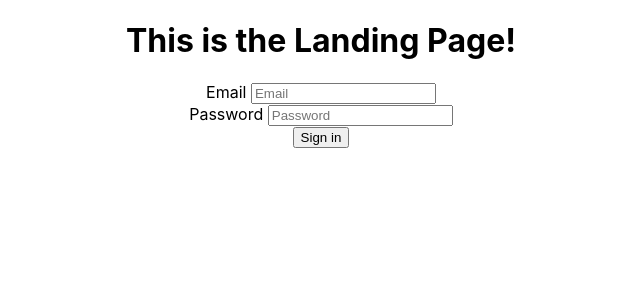
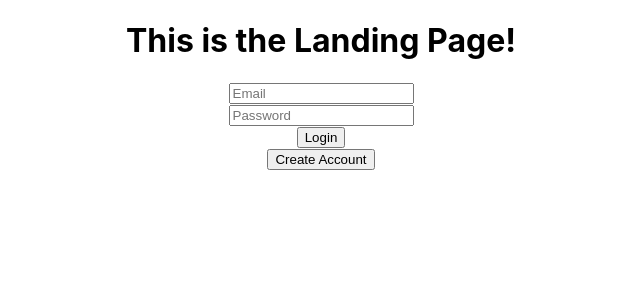
Before and after one commit to zacharypantalone/projectjjz, a React (Create React App) app: page / in a window 1280 px wide. Shown: the top 300 px of the page, without its empty margins (319-959 px from the left). Built offline with nearby package versions, Linux system fonts and the light colour scheme.

Commit message:
add formfield component to landing page view

```diff
--- a/src/App.js
+++ b/src/App.js
@@ -1,14 +1,66 @@
-import { React, useEffect } from 'react';
+import { React, useEffect, useState } from 'react';
 import axios from 'axios';
 
-import Login from './views/Login';
+import Login from './components/Login';
+import FormField from './components/FormField';
+
 import './App.css';
 
 function App() {
+  const [user, setUser] = useState({
+    email: '',
+    password: '',
+  });
+
+  const handleChange = event => {
+    const stateValue = event.target.id;
+    setUser(prev => ({
+      ...prev,
+      [stateValue]: event.target.value,
+    }));
+  };
+
+  const handleClick = event => {};
+
+  const formFields = [
+    {
+      id: 'email',
+      value: user.email,
+      user,
+      handleChange,
+      placeholder: 'Email',
+      type: 'email',
+    },
+    {
+      id: 'password',
+      value: user.password,
+      user,
+      handleChange,
+      placeholder: 'Password',
+      type: 'password',
+    },
+  ];
+
   return (
     <div className='App'>
       <h1>This is the Landing Page!</h1>
-      <Login />
+      <form>
+        {formFields.map(field => {
+          return (
+            <FormField
+              key={field.id}
+              id={field.id}
+              value={field.value}
+              label={field.label}
+              handleChange={field.handleChange}
+              placeholder={field.placeholder}
+              type={field.type}
+            />
+          );
+        })}
+        <button onClick={handleClick}>Login</button>
+      </form>
+      <button>Create Account</button>
     </div>
   );
 }
--- a/src/components/FormField.js
+++ b/src/components/FormField.js
@@ -8,7 +8,7 @@ export default function FormField(props) {
         placeholder={props.placeholder}
         type={props.type}
       />
-      {props.value}
+      {/* {props.value} */}
     </div>
   );
 }
--- a/src/views/Login.js
+++ b/src/components/Login.js
@@ -1,7 +1,7 @@
 import { useState } from 'react';
 import axios from 'axios';
 
-import FormField from '../components/FormField';
+import FormField from './FormField';
 
 export default function Login() {
   //TO DO Have yet to implement function
--- a/src/views/Dashboard.js
+++ b/src/views/Dashboard.js
@@ -3,10 +3,6 @@ import { useParams } from 'react-router-dom';
 import axios from 'axios';
 
 export default function Dashboard() {
-  const [] = useState([]);
-
-
-
   return (
     <div id='dashboard-page'>
       <p>This is the dashboard page</p>
```
